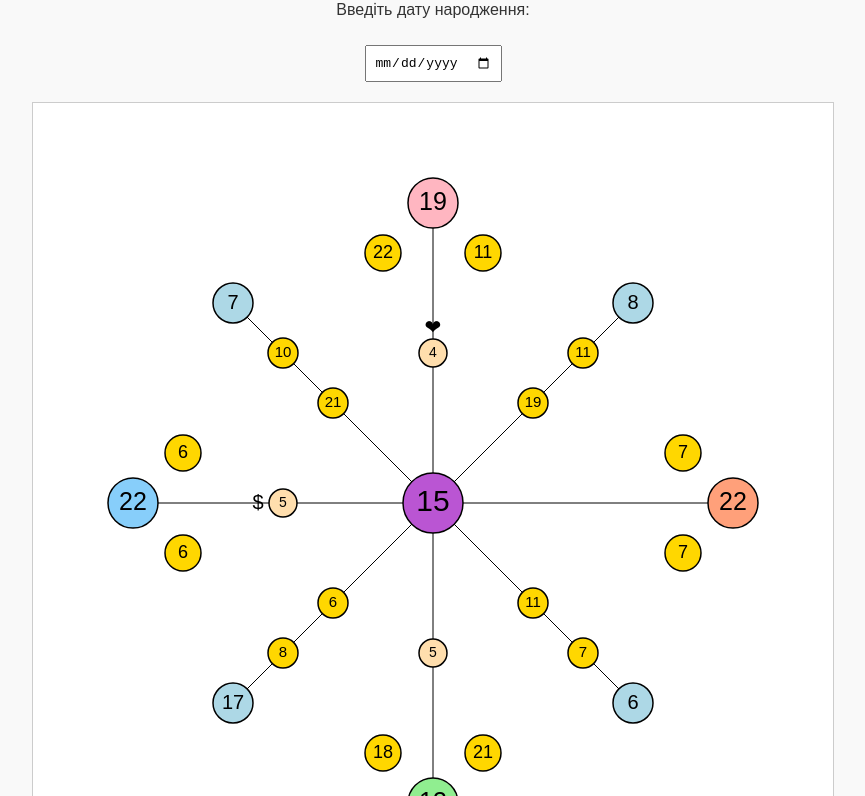
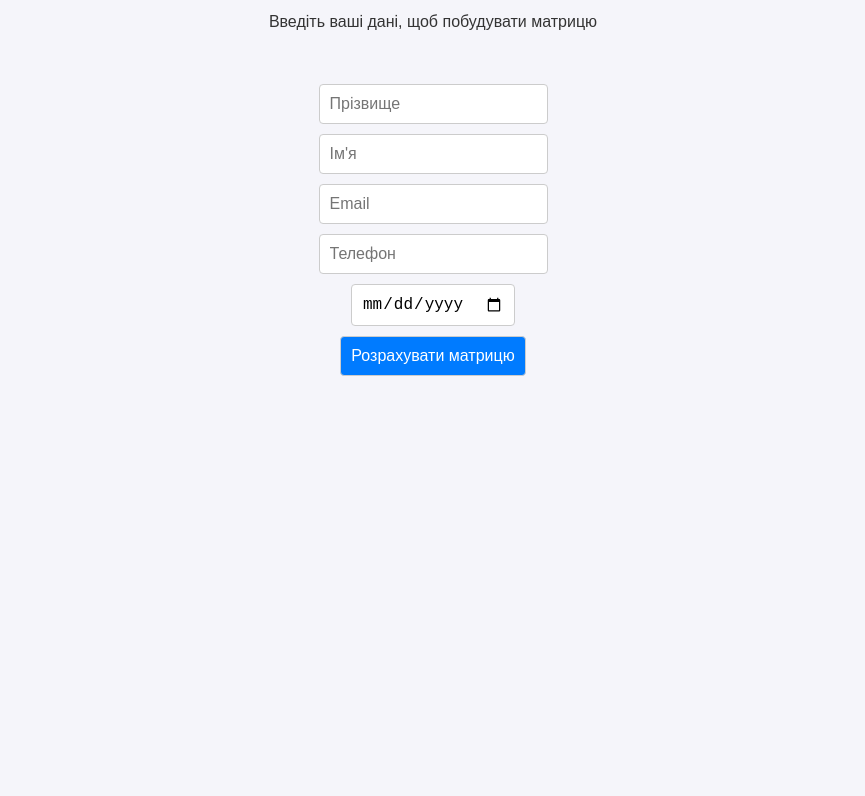
Before and after one commit to olenaaiua-sudo/my-numero-site, a plain HTML site: page index.html in a window 1280 px wide. Shown: the part 99-895 px from the top of the page, without its empty margins (207-1072 px from the left). After the commit the page ends 800 px from the top, so only its background shows below. Drawn offline with Linux system fonts and the light colour scheme.

Commit message:
Update index.html

```diff
--- a/index.html
+++ b/index.html
@@ -1,183 +1,74 @@
 <!DOCTYPE html>
 <html lang="uk">
 <head>
-<meta charset="UTF-8">
+  <meta charset="UTF-8" />
   <meta name="viewport" content="width=device-width, initial-scale=1.0">
-<title>Матриця Долі — 1:1 шаблон</title>
+  <title>Матриця Долі</title>
   <style>
     body {
       font-family: Arial, sans-serif;
-        background: #f9f9f9;
+      background: #f5f5fa;
       color: #333;
-        text-align: center;
       margin: 0;
       padding: 0;
+      display: flex;
+      flex-direction: column;
+      align-items: center;
     }
     header {
-        padding: 20px;
+      padding: 2rem;
+      text-align: center;
     }
-    input {
-        padding: 8px;
-        font-size: 1em;
-        margin-top: 10px;
+    form {
+      display: flex;
+      flex-direction: column;
+      align-items: center;
+      margin-bottom: 2rem;
     }
-    canvas {
-        background: #fff;
+    input, button {
+      padding: 10px;
+      margin: 5px;
       border: 1px solid #ccc;
+      border-radius: 4px;
+      font-size: 1rem;
+    }
+    button {
+      background-color: #007bff;
+      color: white;
+      cursor: pointer;
+    }
+    svg {
       max-width: 100%;
       height: auto;
-        display: block;
-        margin: 0 auto;
     }
   </style>
 </head>
 <body>
-
   <header>
     <h1>Матриця Долі</h1>
-    <p>Введіть дату народження:</p>
-    <input type="date" id="birthdate" onchange="updateMatrix()">
+    <p>Введіть ваші дані, щоб побудувати матрицю</p>
   </header>
 
-<canvas id="matrixCanvas" width="800" height="800"></canvas>
+  <form id="matrix-form">
+    <input type="text" id="surname" placeholder="Прізвище" required />
+    <input type="text" id="name" placeholder="Ім'я" required />
+    <input type="email" id="email" placeholder="Email" required />
+    <input type="tel" id="phone" placeholder="Телефон" required />
+    <input type="date" id="birthdate" required />
+    <button type="submit">Розрахувати матрицю</button>
+  </form>
+
+  <div id="matrix-container">
+    <!-- SVG матриця буде вставлена тут -->
+  </div>
+
   <script>
-const canvas = document.getElementById("matrixCanvas");
-const ctx = canvas.getContext("2d");
-
-const points = {
-    A: {}, A1: {}, A2: {},
-    B: {}, B1: {}, B2: {},
-    V: {}, V1: {}, V2: {},
-    G: {}, G1: {}, G2: {},
-    D: {},
-    E: {}, E1: {}, E2: {},
-    Zh: {}, Zh1: {}, Zh2: {},
-    Z: {}, Z1: {}, Z2: {},
-    I: {}, I1: {}, I2: {},
-    O: {}, M: {}, N: {}
-};
-
-// Функція для малювання кола з числом
-function drawCircle(x, y, r, color, text) {
-    ctx.beginPath();
-    ctx.arc(x, y, r, 0, Math.PI * 2);
-    ctx.fillStyle = color;
-    ctx.fill();
-    ctx.strokeStyle = "#000";
-    ctx.lineWidth = 1.5;
-    ctx.stroke();
-    ctx.fillStyle = "#000";
-    ctx.font = `${r}px Arial`;
-    ctx.textAlign = "center";
-    ctx.textBaseline = "middle";
-    ctx.fillText(text, x, y);
-}
-
-// Функція для малювання лінії
-function drawLine(x1, y1, x2, y2) {
-    ctx.beginPath();
-    ctx.moveTo(x1, y1);
-    ctx.lineTo(x2, y2);
-    ctx.strokeStyle = "#000";
-    ctx.lineWidth = 1;
-    ctx.stroke();
-}
-
-// Малювання символу
-function drawSymbol(x, y, symbol, size) {
-    ctx.fillStyle = "#000";
-    ctx.font = `${size}px Arial`;
-    ctx.textAlign = "center";
-    ctx.textBaseline = "middle";
-    ctx.fillText(symbol, x, y);
-}
-
-// Розташування точок (координати під твоє зображення)
-function setPointsPositions() {
-    const cx = canvas.width / 2;
-    const cy = canvas.height / 2;
-
-    // Приблизні координати — піджену під твою схему
-    points.A = {x: cx, y: cy - 300, r: 25, color: "#FFB6C1"};
-    points.A1 = {x: cx - 50, y: cy - 250, r: 18, color: "#FFD700"};
-    points.A2 = {x: cx + 50, y: cy - 250, r: 18, color: "#FFD700"};
-
-    points.B = {x: cx - 300, y: cy, r: 25, color: "#87CEFA"};
-    points.B1 = {x: cx - 250, y: cy - 50, r: 18, color: "#FFD700"};
-    points.B2 = {x: cx - 250, y: cy + 50, r: 18, color: "#FFD700"};
-
-    points.V = {x: cx, y: cy + 300, r: 25, color: "#90EE90"};
-    points.V1 = {x: cx - 50, y: cy + 250, r: 18, color: "#FFD700"};
-    points.V2 = {x: cx + 50, y: cy + 250, r: 18, color: "#FFD700"};
-
-    points.G = {x: cx + 300, y: cy, r: 25, color: "#FFA07A"};
-    points.G1 = {x: cx + 250, y: cy - 50, r: 18, color: "#FFD700"};
-    points.G2 = {x: cx + 250, y: cy + 50, r: 18, color: "#FFD700"};
-
-    points.D = {x: cx, y: cy, r: 30, color: "#BA55D3"};
-
-    points.E = {x: cx - 200, y: cy - 200, r: 20, color: "#ADD8E6"};
-    points.E1 = {x: cx - 150, y: cy - 150, r: 15, color: "#FFD700"};
-    points.E2 = {x: cx - 100, y: cy - 100, r: 15, color: "#FFD700"};
-
-    points.Zh = {x: cx + 200, y: cy - 200, r: 20, color: "#ADD8E6"};
-    points.Zh1 = {x: cx + 150, y: cy - 150, r: 15, color: "#FFD700"};
-    points.Zh2 = {x: cx + 100, y: cy - 100, r: 15, color: "#FFD700"};
-
-    points.Z = {x: cx - 200, y: cy + 200, r: 20, color: "#ADD8E6"};
-    points.Z1 = {x: cx - 150, y: cy + 150, r: 15, color: "#FFD700"};
-    points.Z2 = {x: cx - 100, y: cy + 100, r: 15, color: "#FFD700"};
-
-    points.I = {x: cx + 200, y: cy + 200, r: 20, color: "#ADD8E6"};
-    points.I1 = {x: cx + 150, y: cy + 150, r: 15, color: "#FFD700"};
-    points.I2 = {x: cx + 100, y: cy + 100, r: 15, color: "#FFD700"};
-
-    points.O = {x: cx, y: cy - 150, r: 14, color: "#FFDEAD"};
-    points.M = {x: cx - 150, y: cy, r: 14, color: "#FFDEAD"};
-    points.N = {x: cx, y: cy + 150, r: 14, color: "#FFDEAD"};
-}
-
-// Малювання всієї матриці
-function drawMatrix() {
-    ctx.clearRect(0, 0, canvas.width, canvas.height);
-
-    // Лінії з'єднання (сюди можна додати всі як на шаблоні)
-    drawLine(points.A.x, points.A.y, points.D.x, points.D.y);
-    drawLine(points.B.x, points.B.y, points.D.x, points.D.y);
-    drawLine(points.V.x, points.V.y, points.D.x, points.D.y);
-    drawLine(points.G.x, points.G.y, points.D.x, points.D.y);
-    drawLine(points.E.x, points.E.y, points.I.x, points.I.y);
-    drawLine(points.Zh.x, points.Zh.y, points.Z.x, points.Z.y);
-
-    // Символи (приклади)
-    drawSymbol(points.O.x, points.O.y - 25, "❤", 20);
-    drawSymbol(points.M.x - 25, points.M.y, "$", 20);
-
-    // Малювання точок
-    for (let key in points) {
-        drawCircle(points[key].x, points[key].y, points[key].r, points[key].color, points[key].value || "0");
-    }
-}
-
-// Генерація тестових чисел
-function calculatePointValues(date) {
-    for (let key in points) {
-        points[key].value = Math.floor(Math.random() * 22) + 1;
-    }
-}
-
-// Оновлення при зміні дати
-function updateMatrix() {
-    const date = document.getElementById("birthdate").value;
-    if (!date) return;
-    calculatePointValues(date);
-    drawMatrix();
-}
-
-// Запуск
-setPointsPositions();
-calculatePointValues();
-drawMatrix();
+    document.getElementById('matrix-form').addEventListener('submit', function(e) {
+      e.preventDefault();
+      const birthdate = document.getElementById('birthdate').value;
+      // Тут буде логіка побудови матриці та відправки даних
+      alert('Матриця обчислюється. Наступний крок — побудова SVG.');
+    });
   </script>
 </body>
 </html>
```
Lines whose indentation alone changed are shown as unchanged.
